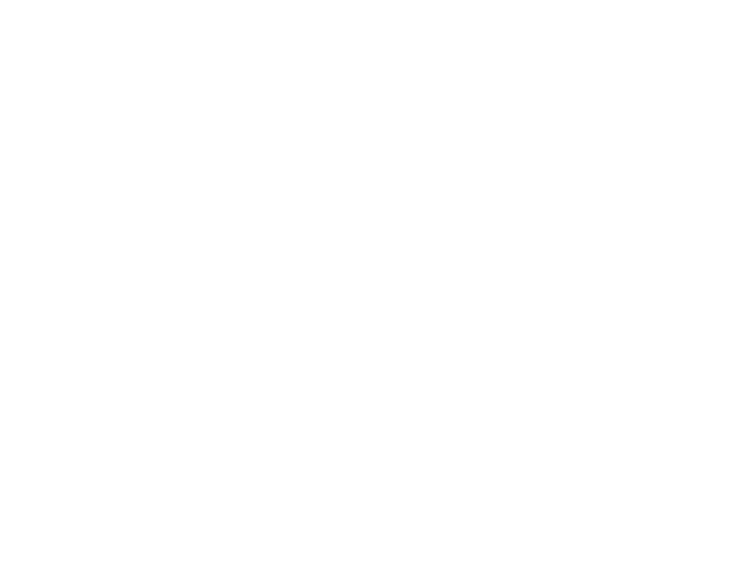
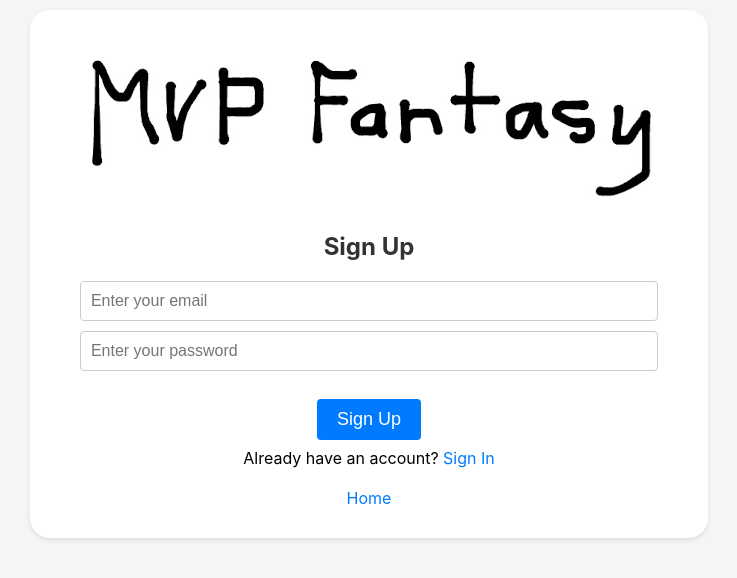
Before and after one commit to deangelis1210/MVPFantasy, a React (Create React App) app in the folder client/: page /signup in a window 1280 px wide. Before the commit this address had no page. Shown: the part 126-704 px from the top of the page, without its empty margins (271-1008 px from the left). Built offline with nearby package versions, Linux system fonts and the light colour scheme.

Commit message:
Finished auth for users, set up sign up/in pages

```diff
--- a/client/src/App.js
+++ b/client/src/App.js
@@ -1,8 +1,7 @@
-import logo from './logo.svg';
 import HomePage from './components/pages/HomePage';
 import LoginPage from './components/pages/LoginPage';
 import './App.css';
-import Data from './Test';
+import SignUpPage from './components/pages/SignUpPage';
 import { BrowserRouter as Router, Routes, Route} from 'react-router-dom';
 
 
@@ -11,8 +10,9 @@
     <>
       <Router>
         <Routes>
-          <Route path='/login' exact Component={LoginPage} />
-          <Route path='/' exact Component={HomePage} />
+          <Route path='/' exact Component={LoginPage} />
+          <Route path='/home' exact Component={HomePage} />
+          <Route path='/signup' exact Component={SignUpPage} />
         </Routes>
       </Router>
     </>
--- a/client/src/components/Home.js
+++ b/client/src/components/Home.js
@@ -1,13 +1,28 @@
 import React from 'react';
 import PlayerSearch from './PlayerSearch';
-import { Link } from 'react-router-dom';
+import { Link, useNavigate } from 'react-router-dom';
+import { database } from '../firebase.js'
+import { signOut } from 'firebase/auth';
 import './Home.css';
 
 function Home() {
+
+  const history = useNavigate();
+
+  const handleClick = () => {
+    signOut(database).then(val => {
+      console.log(val);
+      history('/login')
+    });
+  }
+
   return (
     <div className="home-container">
-      <h1 className="home-title">MVP Fantasy</h1>
-      <Link to="/login" className="home-link">Login</Link>
+      <img src='/images/logo.jpg' alt='logo'/>
+      <br/>
+      <Link to="/" className="home-link">Login</Link>
+      <br/>
+      <button onClick={handleClick}>Log Out</button>
       <PlayerSearch />
     </div>
   );
--- a/client/src/components/Login.css
+++ b/client/src/components/Login.css
@@ -9,8 +9,8 @@
 
 .log-in-form {
     background-color: #fff;
-    padding: 20px;
-    border-radius: 8px;
+    padding: 30px;
+    border-radius: 20px;
     box-shadow: 0 2px 4px rgba(0, 0, 0, 0.1);
     text-align: center;
 }
@@ -24,7 +24,7 @@
 .text-input {
     width: 100%;
     max-width: 600px;
-    width: 100%;
+    width: 90%;
     padding: 10px;
     margin-bottom: 10px;
     border: 1px solid #ccc;
--- a/client/src/components/Login.js
+++ b/client/src/components/Login.js
@@ -1,19 +1,44 @@
-import React from 'react'
-import { Link } from "react-router-dom"
+import React, { useState } from 'react'
+import { Link, useNavigate } from "react-router-dom"
+import { database } from '../firebase.js'
+import { signInWithEmailAndPassword } from 'firebase/auth'
 import './Login.css'
 
 function Login() {
+  const [errorMessage, setErrorMessage] = useState('');
+
+  const history = useNavigate();
+
+  const handleSubmit = (e) => {
+    e.preventDefault();
+    const email = e.target.email.value;
+    const password = e.target.password.value;
+
+    setErrorMessage('');
+
+      signInWithEmailAndPassword(database, email, password).then(data => {
+        console.log(data, "authData");
+        history('/home');
+      }).catch((error) => {
+        console.log(error.code);
+        setErrorMessage(error.message);
+      });
+  }
+
   return (
     <div className="log-in-container">
-        <form className='log-in-form'>
-            <Link to = '/'>Home</Link>
-            <h1>Log In</h1>
-            <input type="email" placeholder="Enter your email"
+        <form className='log-in-form' onSubmit={(e) => handleSubmit(e)}>
+            <img src='/images/logo.jpg' alt="logo"/>
+            <h1>Sign In</h1>
+            <input name="email" placeholder="Enter your email"
             className='text-input'></input>
-            <input type="password" placeholder="Enter your password"
+            <input name="password" type='password' placeholder="Enter your password"
             className='text-input'></input>
-            <button className='log-in-button' type="submit">Log In</button>
-            <button className='sign-up-button' type="submit">Sign </button>
+            <button className='log-in-button' type="submit">Sign In</button>
+            {errorMessage && <div className="error-message">{errorMessage}</div>}
+            <div className='signup-prompt-container'>Don't have an account? <Link to = '/signup'>Sign Up</Link></div>
+            <br/>
+            <Link to = '/home'>Home</Link>
         </form>
     </div>
   )
--- /dev/null
+++ b/client/src/components/PlayerSearch.css
@@ -0,0 +1,3 @@
+ul {
+    list-style: none;
+}
--- a/client/src/components/PlayerSearch.js
+++ b/client/src/components/PlayerSearch.js
@@ -1,5 +1,6 @@
 import React, { useState, useEffect } from 'react';
 import axios from 'axios';
+import "./PlayerSearch.css"
 
 function PlayerSearch() {
     const [position, setPosition] = useState('QB');
--- /dev/null
+++ b/client/src/components/SignUp.js
@@ -0,0 +1,47 @@
+import React, { useState } from 'react'
+import { Link, useNavigate } from "react-router-dom"
+import { database } from '../firebase.js'
+import { createUserWithEmailAndPassword } from 'firebase/auth'
+import './SignUp.css'
+
+function SignUp() {
+    const [errorMessage, setErrorMessage] = useState('');
+
+    const history = useNavigate();
+
+    const handleSubmit = (e) => {
+        e.preventDefault();
+        const email = e.target.email.value;
+        const password = e.target.password.value;
+
+        setErrorMessage('');
+
+        createUserWithEmailAndPassword(database, email, password).then(data => {
+            console.log(data, "authData");
+            history('/home');
+        }).catch((error) => {
+            console.log(error.code);
+            setErrorMessage(error.message);
+        });
+    }
+
+    return (
+      <div className="log-in-container">
+          <form className='log-in-form' onSubmit={(e) => handleSubmit(e)}>
+                <img src='/images/logo.jpg' alt="logo"/>
+                <h1>Sign Up</h1>
+                <input name="email" placeholder="Enter your email"
+                className='text-input'></input>
+                <input name="password" type='password' placeholder="Enter your password"
+                className='text-input'></input>
+                <button className='sign-up-button' type="submit">Sign Up</button>
+                {errorMessage && <div className="error-message">{errorMessage}</div>}
+                <div className='signup-prompt-container'>Already have an account? <Link to = '/'>Sign In</Link> </div>
+                <br/>
+                <Link to = '/home'>Home</Link>
+          </form>
+      </div>
+    )
+}
+
+export default SignUp
--- a/client/src/components/pages/HomePage.js
+++ b/client/src/components/pages/HomePage.js
@@ -1,6 +1,5 @@
 import React from 'react'
 import Home from '../Home';
-import PlayerSearch from '../PlayerSearch';
 
 function HomePage() {
   return (
--- /dev/null
+++ b/client/src/components/pages/SignUpPage.js
@@ -0,0 +1,12 @@
+import React from 'react'
+import SignUp from '../SignUp'
+
+function SignUpPage() {
+  return (
+    <>
+        <SignUp />
+    </>
+  )
+}
+
+export default SignUpPage
--- /dev/null
+++ b/client/src/firebase.js
@@ -0,0 +1,15 @@
+import { initializeApp } from "firebase/app";
+import { getAuth } from 'firebase/auth';
+
+const firebaseConfig = {
+  apiKey: "AIzaSyDaspMWBKVkkHz6XbuLX3d-Jfl7CQ1O0oA",
+  authDomain: "mvp-fantasy-b8921.firebaseapp.com",
+  projectId: "mvp-fantasy-b8921",
+  storageBucket: "mvp-fantasy-b8921.appspot.com",
+  messagingSenderId: "1096891221490",
+  appId: "1:1096891221490:web:ab7376d07d6e382826176b"
+};
+
+// Initialize Firebase
+const app = initializeApp(firebaseConfig);
+export const database = getAuth(app);
```
Also changed, not shown: client/public/images/logo.jpg (added), client/src/components/SignUp.css (added).
